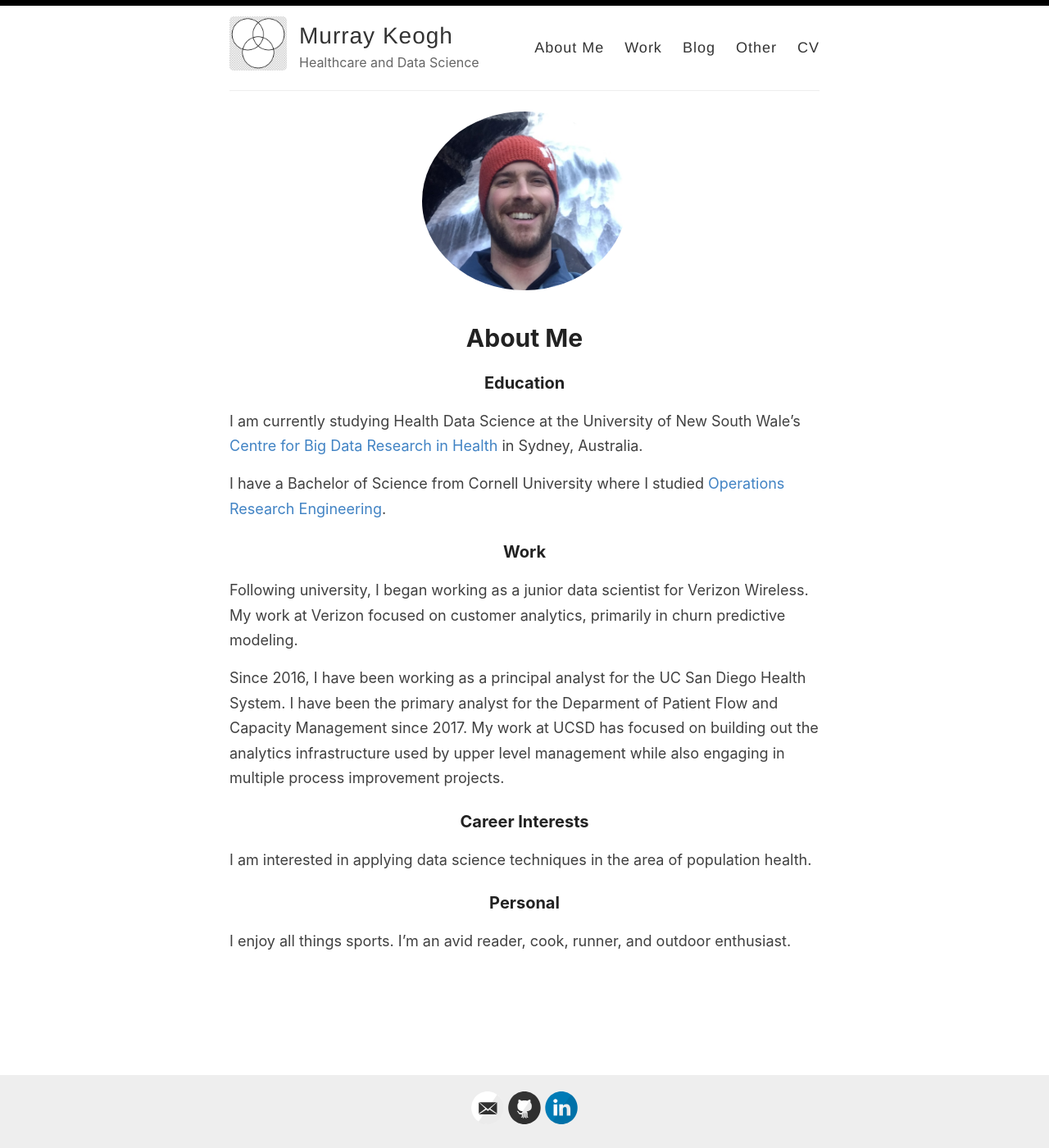
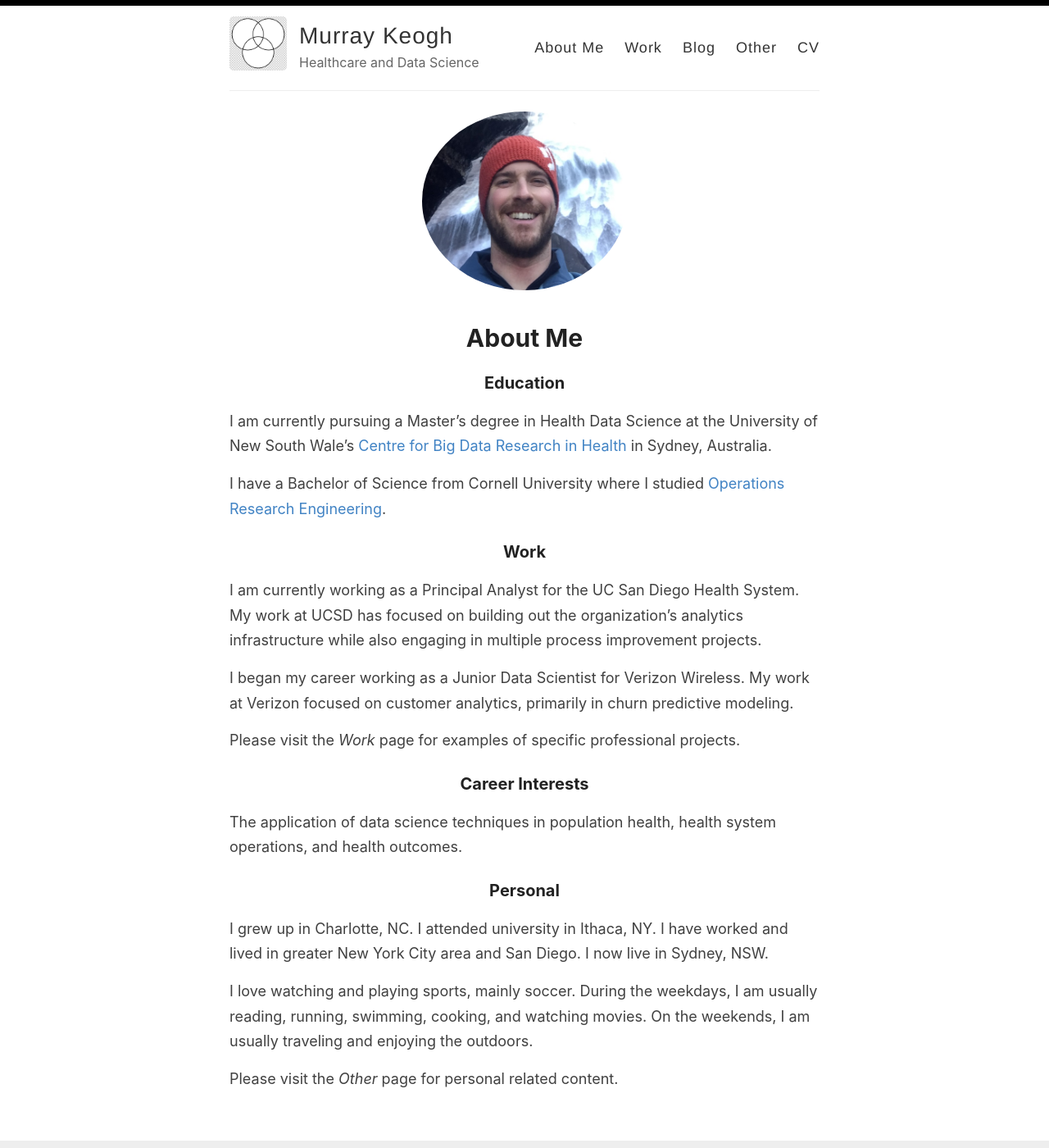
Before and after one commit to Murrkeys/Murrkeys.github.io, a Jekyll site: the page built from _pages/about.md, in a window 1280 px wide and 1400 px high. Shown: the whole window at 82% size. Built offline with Jekyll 4.4.1, drawn with Linux system fonts in a browser that asks for light colours.

Commit message:
Update about.md

```diff
--- a/_pages/about.md
+++ b/_pages/about.md
@@ -7,21 +7,28 @@ headshot: /images/headshot.jpg
 
 ### Education
 
-I am currently studying Health Data Science at the University of New South Wale's [Centre for Big Data Research in Health](https://cbdrh.med.unsw.edu.au/) in Sydney, Australia.
+I am currently pursuing a Master's degree in Health Data Science at the University of New South Wale's [Centre for Big Data Research in Health](https://cbdrh.med.unsw.edu.au/) in Sydney, Australia.
 
 I have a Bachelor of Science from Cornell University where I studied [Operations Research Engineering](https://www.orie.cornell.edu/orie).
 
 
 ### Work
 
-Following university, I began working as a junior data scientist for Verizon Wireless. My work at Verizon focused on customer analytics, primarily in churn predictive modeling.
+I am currently working as a Principal Analyst for the UC San Diego Health System. My work at UCSD has focused on building out the organization's analytics infrastructure while also engaging in multiple process improvement projects.
 
-Since 2016, I have been working as a principal analyst for the UC San Diego Health System.  I have been the primary analyst for the Deparment of Patient Flow and Capacity Management since 2017. My work at UCSD has focused on building out the analytics infrastructure used by upper level management while also engaging in multiple process improvement projects.
+I began my career working as a Junior Data Scientist for Verizon Wireless. My work at Verizon focused on customer analytics, primarily in churn predictive modeling.
+
+Please visit the *Work* page for examples of specific professional projects.
+
 
 ### Career Interests
 
-I am interested in applying data science techniques in the area of population health.
+The application of data science techniques in population health, health system operations, and health outcomes.
 
 ### Personal
 
-I enjoy all things sports. I'm an avid reader, cook, runner, and outdoor enthusiast.
+I grew up in Charlotte, NC. I attended university in Ithaca, NY.  I have worked and lived in greater New York City area and San Diego. I now live in Sydney, NSW.
+
+I love watching and playing sports, mainly soccer. During the weekdays, I am usually reading, running, swimming, cooking, and watching movies.  On the weekends, I am usually traveling and enjoying the outdoors.
+
+Please visit the *Other* page for personal related content.
```
